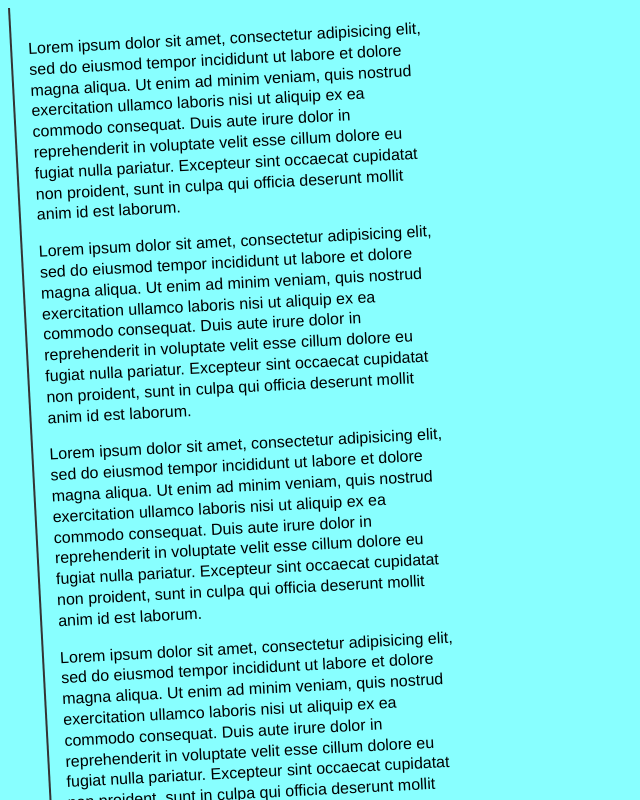
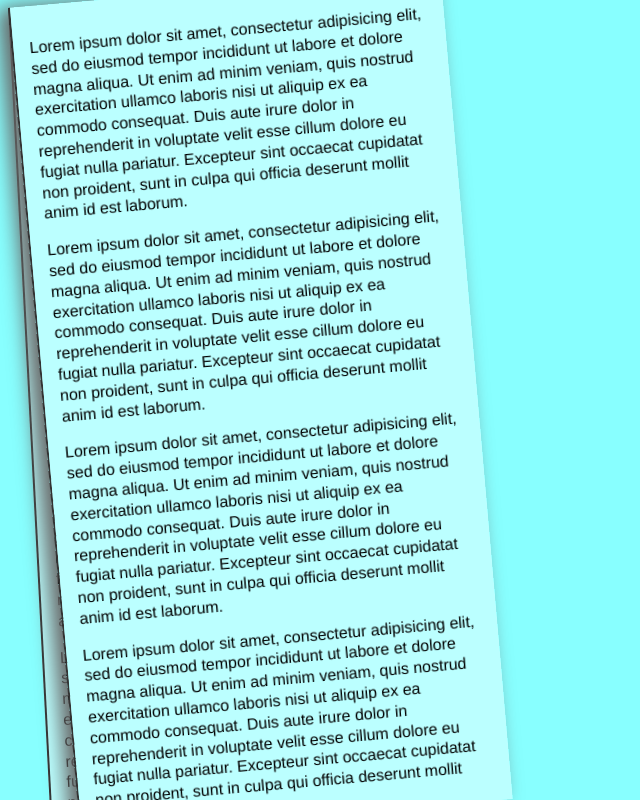
Before and after one commit to flegelleicht/experiment-slanted-lists, a plain HTML site: page index.html in a window 1280 px wide. Shown: the top 800 px of the page, without its empty margins (0-640 px from the left). Drawn offline with Linux system fonts and the light colour scheme.

Commit message:
Adds second content behind first

```diff
--- a/index.html
+++ b/index.html
@@ -15,22 +15,27 @@
     }
     body {
       background-color: #8ff;
-/*      display:flex;
-      justify-content: center;
-*/    }
+    }
     #content-1 {
+      position:absolute;
       width:25em;
       transform-origin: top left;
       transform: rotate(-3deg);
       padding: 1em;
       border-left: 2px solid #333;
+      background-color: #bff;
     }
     #content-2 {
+      position:absolute;
       width:25em;
       transform-origin: top left;
-      transform: rotate(-1deg);
+      transform: rotate(-5deg);
       padding: 1em;
       border-left: 2px solid #333;
+      background-color: #bff;
+      box-shadow:-10px 0px 20px 0px #666;
+      height: 100vh;
+      overflow: scroll;
     }
     </style>
   </head>
```
